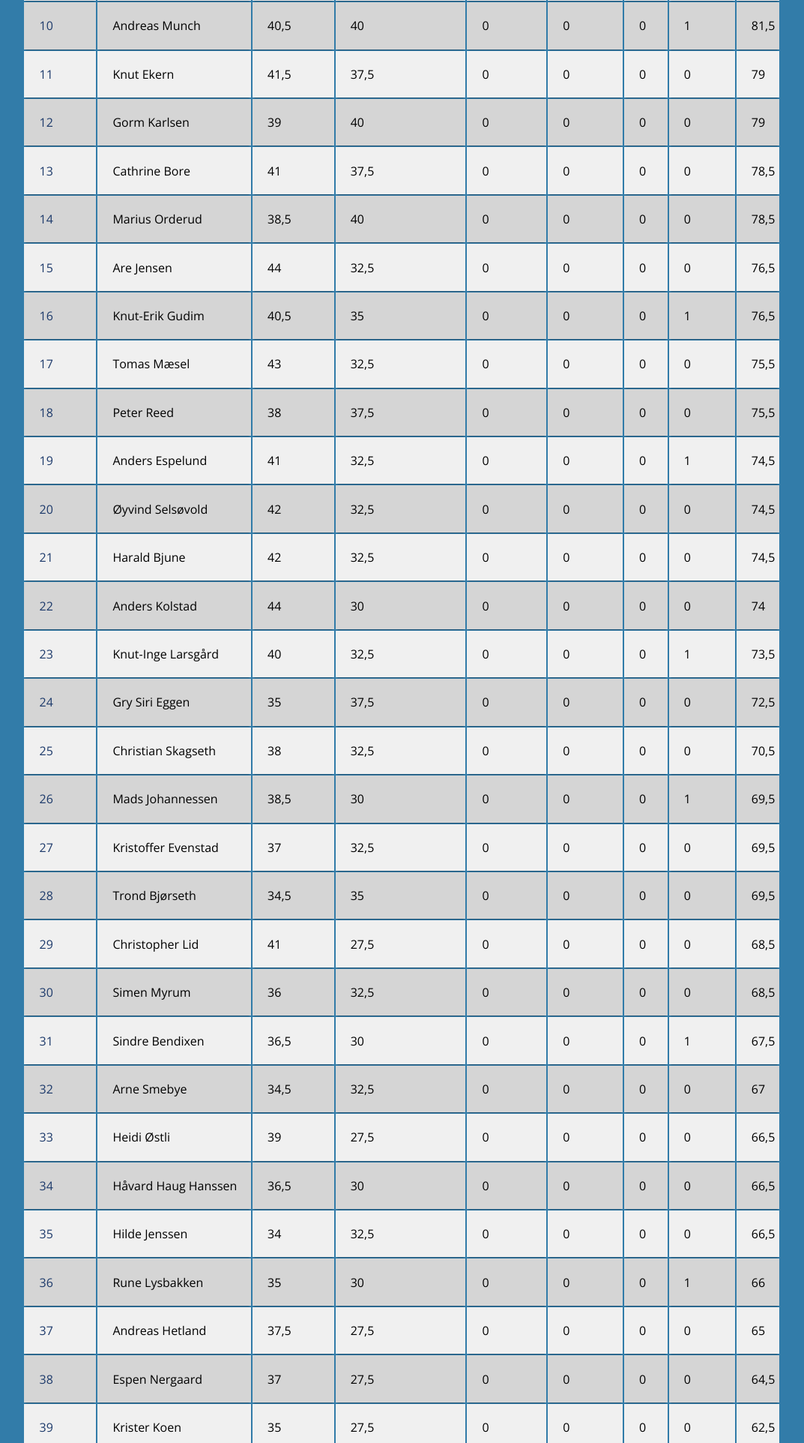
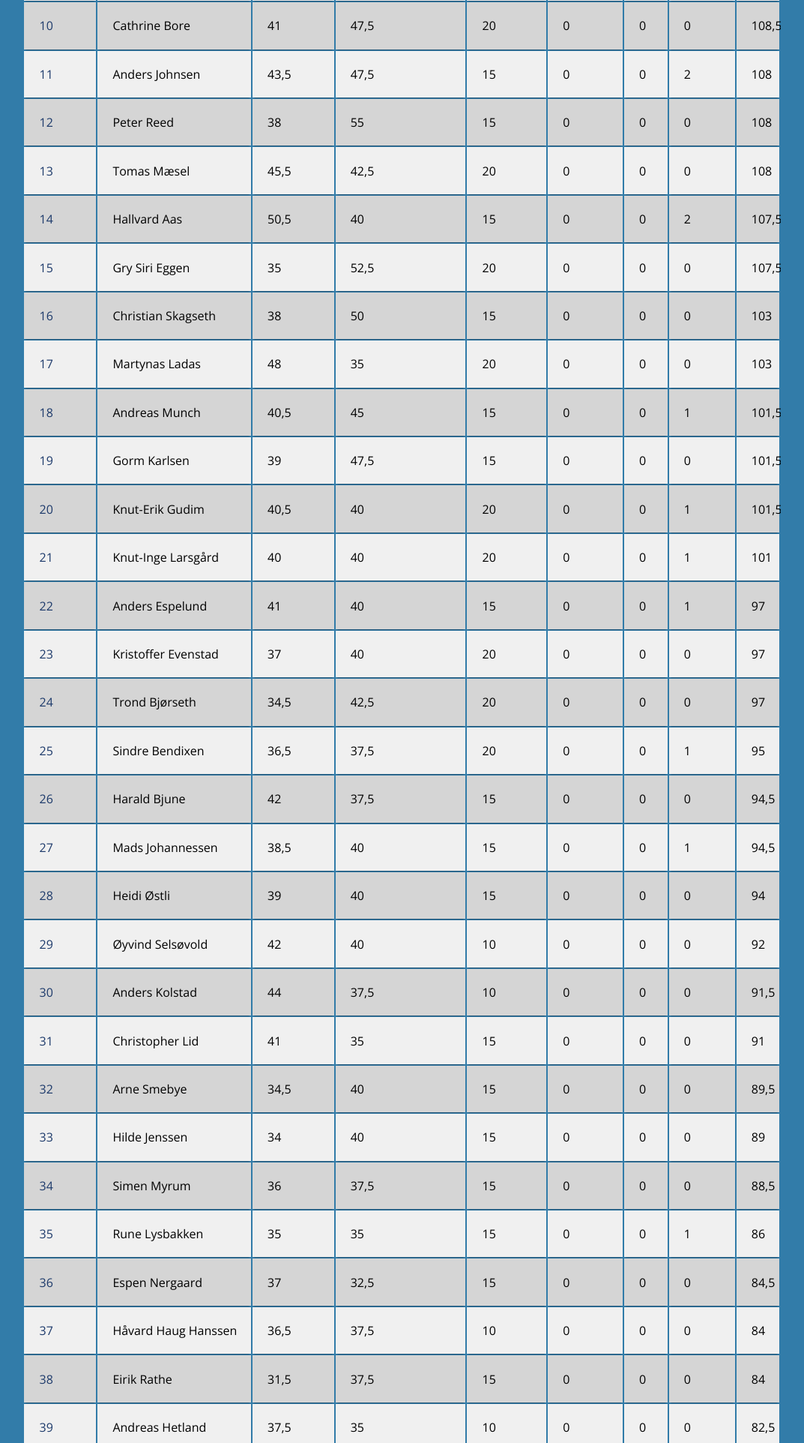
Before and after one commit to tietoem/tietoem.github.io, a plain HTML site: page index.html in a window 1280 px wide. Shown: the part 876-2800 px from the top of the page at 75% size, without its empty margins (104-1177 px from the left). Drawn offline with nearby package versions, Linux system fonts and the light colour scheme.

Commit message:
updates values

```diff
--- a/index.html
+++ b/index.html
@@ -16,47 +16,47 @@
 <table class="container">
 
 <thead><tr><th><h1>Rangering</h1></th><th><h1>Navn</h1></th><th><h1>Gruppespill</h1></th><th><h1>Åttende-delsfinale</h1></th><th><h1>Kvartfinale</h1></th><th><h1>Semifinale</h1></th><th><h1>Finale</h1></th><th><h1>Spørsmål</h1></th><th><h1>Totalt</h1></th></tr></thead><tbody>
- <tr><td>1</td><td>Inger Salomonsen</td><td>44</td><td>45</td><td>0</td><td>0</td><td>0</td><td>1</td><td>90</td></tr>
- <tr><td>2</td><td>Bjørn Tore Eriksen</td><td>54,5</td><td>35</td><td>0</td><td>0</td><td>0</td><td>0</td><td>89,5</td></tr>
- <tr><td>3</td><td>Bente Nordli</td><td>47</td><td>40</td><td>0</td><td>0</td><td>0</td><td>1</td><td>88</td></tr>
- <tr><td>4</td><td>Kasper Hansen</td><td>44,5</td><td>42,5</td><td>0</td><td>0</td><td>0</td><td>1</td><td>88</td></tr>
- <tr><td>5</td><td>Geir Hølland</td><td>54</td><td>30</td><td>0</td><td>0</td><td>0</td><td>1</td><td>85</td></tr>
- <tr><td>6</td><td>Hallvard Aas</td><td>50,5</td><td>32,5</td><td>0</td><td>0</td><td>0</td><td>2</td><td>85</td></tr>
- <tr><td>7</td><td>Daniel Bjørstad Karlsen</td><td>54</td><td>30</td><td>0</td><td>0</td><td>0</td><td>0</td><td>84</td></tr>
- <tr><td>8</td><td>Martynas Ladas</td><td>48</td><td>35</td><td>0</td><td>0</td><td>0</td><td>0</td><td>83</td></tr>
- <tr><td>9</td><td>Anders Johnsen</td><td>43,5</td><td>37,5</td><td>0</td><td>0</td><td>0</td><td>2</td><td>83</td></tr>
- <tr><td>10</td><td>Andreas Munch</td><td>40,5</td><td>40</td><td>0</td><td>0</td><td>0</td><td>1</td><td>81,5</td></tr>
- <tr><td>11</td><td>Knut Ekern</td><td>41,5</td><td>37,5</td><td>0</td><td>0</td><td>0</td><td>0</td><td>79</td></tr>
- <tr><td>12</td><td>Gorm Karlsen</td><td>39</td><td>40</td><td>0</td><td>0</td><td>0</td><td>0</td><td>79</td></tr>
- <tr><td>13</td><td>Cathrine Bore</td><td>41</td><td>37,5</td><td>0</td><td>0</td><td>0</td><td>0</td><td>78,5</td></tr>
- <tr><td>14</td><td>Marius Orderud</td><td>38,5</td><td>40</td><td>0</td><td>0</td><td>0</td><td>0</td><td>78,5</td></tr>
- <tr><td>15</td><td>Are Jensen</td><td>44</td><td>32,5</td><td>0</td><td>0</td><td>0</td><td>0</td><td>76,5</td></tr>
- <tr><td>16</td><td>Knut-Erik Gudim</td><td>40,5</td><td>35</td><td>0</td><td>0</td><td>0</td><td>1</td><td>76,5</td></tr>
- <tr><td>17</td><td>Tomas Mæsel</td><td>43</td><td>32,5</td><td>0</td><td>0</td><td>0</td><td>0</td><td>75,5</td></tr>
- <tr><td>18</td><td>Peter Reed</td><td>38</td><td>37,5</td><td>0</td><td>0</td><td>0</td><td>0</td><td>75,5</td></tr>
- <tr><td>19</td><td>Anders Espelund</td><td>41</td><td>32,5</td><td>0</td><td>0</td><td>0</td><td>1</td><td>74,5</td></tr>
- <tr><td>20</td><td>Øyvind Selsøvold</td><td>42</td><td>32,5</td><td>0</td><td>0</td><td>0</td><td>0</td><td>74,5</td></tr>
- <tr><td>21</td><td>Harald Bjune</td><td>42</td><td>32,5</td><td>0</td><td>0</td><td>0</td><td>0</td><td>74,5</td></tr>
- <tr><td>22</td><td>Anders Kolstad</td><td>44</td><td>30</td><td>0</td><td>0</td><td>0</td><td>0</td><td>74</td></tr>
- <tr><td>23</td><td>Knut-Inge Larsgård</td><td>40</td><td>32,5</td><td>0</td><td>0</td><td>0</td><td>1</td><td>73,5</td></tr>
- <tr><td>24</td><td>Gry Siri Eggen</td><td>35</td><td>37,5</td><td>0</td><td>0</td><td>0</td><td>0</td><td>72,5</td></tr>
- <tr><td>25</td><td>Christian Skagseth</td><td>38</td><td>32,5</td><td>0</td><td>0</td><td>0</td><td>0</td><td>70,5</td></tr>
- <tr><td>26</td><td>Mads Johannessen</td><td>38,5</td><td>30</td><td>0</td><td>0</td><td>0</td><td>1</td><td>69,5</td></tr>
- <tr><td>27</td><td>Kristoffer Evenstad</td><td>37</td><td>32,5</td><td>0</td><td>0</td><td>0</td><td>0</td><td>69,5</td></tr>
- <tr><td>28</td><td>Trond Bjørseth</td><td>34,5</td><td>35</td><td>0</td><td>0</td><td>0</td><td>0</td><td>69,5</td></tr>
- <tr><td>29</td><td>Christopher Lid</td><td>41</td><td>27,5</td><td>0</td><td>0</td><td>0</td><td>0</td><td>68,5</td></tr>
- <tr><td>30</td><td>Simen Myrum</td><td>36</td><td>32,5</td><td>0</td><td>0</td><td>0</td><td>0</td><td>68,5</td></tr>
- <tr><td>31</td><td>Sindre Bendixen</td><td>36,5</td><td>30</td><td>0</td><td>0</td><td>0</td><td>1</td><td>67,5</td></tr>
- <tr><td>32</td><td>Arne Smebye</td><td>34,5</td><td>32,5</td><td>0</td><td>0</td><td>0</td><td>0</td><td>67</td></tr>
- <tr><td>33</td><td>Heidi Østli</td><td>39</td><td>27,5</td><td>0</td><td>0</td><td>0</td><td>0</td><td>66,5</td></tr>
- <tr><td>34</td><td>Håvard Haug Hanssen</td><td>36,5</td><td>30</td><td>0</td><td>0</td><td>0</td><td>0</td><td>66,5</td></tr>
- <tr><td>35</td><td>Hilde Jenssen</td><td>34</td><td>32,5</td><td>0</td><td>0</td><td>0</td><td>0</td><td>66,5</td></tr>
- <tr><td>36</td><td>Rune Lysbakken</td><td>35</td><td>30</td><td>0</td><td>0</td><td>0</td><td>1</td><td>66</td></tr>
- <tr><td>37</td><td>Andreas Hetland</td><td>37,5</td><td>27,5</td><td>0</td><td>0</td><td>0</td><td>0</td><td>65</td></tr>
- <tr><td>38</td><td>Espen Nergaard</td><td>37</td><td>27,5</td><td>0</td><td>0</td><td>0</td><td>0</td><td>64,5</td></tr>
- <tr><td>39</td><td>Krister Koen</td><td>35</td><td>27,5</td><td>0</td><td>0</td><td>0</td><td>0</td><td>62,5</td></tr>
- <tr><td>40</td><td>Eirik Rathe</td><td>31,5</td><td>30</td><td>0</td><td>0</td><td>0</td><td>0</td><td>61,5</td></tr>
- <tr><td>41</td><td>Tone Fosser</td><td>25</td><td>20</td><td>0</td><td>0</td><td>0</td><td>1</td><td>46</td></tr>
+  <tr><td>1</td><td>Bente Nordli</td><td>47</td><td>57,5</td><td>25</td><td>0</td><td>0</td><td>1</td><td>130,5</td></tr>
+ <tr><td>2</td><td>Bjørn Tore Eriksen</td><td>54,5</td><td>52,5</td><td>15</td><td>0</td><td>0</td><td>0</td><td>122</td></tr>
+ <tr><td>3</td><td>Kasper Hansen</td><td>44,5</td><td>55</td><td>20</td><td>0</td><td>0</td><td>1</td><td>120,5</td></tr>
+ <tr><td>4</td><td>Inger Salomonsen</td><td>44</td><td>55</td><td>20</td><td>0</td><td>0</td><td>1</td><td>120</td></tr>
+ <tr><td>5</td><td>Knut Ekern</td><td>41,5</td><td>55</td><td>15</td><td>0</td><td>0</td><td>0</td><td>111,5</td></tr>
+ <tr><td>6</td><td>Daniel Bjørstad Karlsen</td><td>54</td><td>37,5</td><td>20</td><td>0</td><td>0</td><td>0</td><td>111,5</td></tr>
+ <tr><td>7</td><td>Geir Hølland</td><td>54</td><td>35</td><td>20</td><td>0</td><td>0</td><td>1</td><td>110</td></tr>
+ <tr><td>8</td><td>Are Jensen</td><td>44</td><td>50</td><td>15</td><td>0</td><td>0</td><td>0</td><td>109</td></tr>
+ <tr><td>9</td><td>Marius Orderud</td><td>38,5</td><td>55</td><td>15</td><td>0</td><td>0</td><td>0</td><td>108,5</td></tr>
+ <tr><td>10</td><td>Cathrine Bore</td><td>41</td><td>47,5</td><td>20</td><td>0</td><td>0</td><td>0</td><td>108,5</td></tr>
+ <tr><td>11</td><td>Anders Johnsen</td><td>43,5</td><td>47,5</td><td>15</td><td>0</td><td>0</td><td>2</td><td>108</td></tr>
+ <tr><td>12</td><td>Peter Reed</td><td>38</td><td>55</td><td>15</td><td>0</td><td>0</td><td>0</td><td>108</td></tr>
+ <tr><td>13</td><td>Tomas Mæsel</td><td>45,5</td><td>42,5</td><td>20</td><td>0</td><td>0</td><td>0</td><td>108</td></tr>
+ <tr><td>14</td><td>Hallvard Aas</td><td>50,5</td><td>40</td><td>15</td><td>0</td><td>0</td><td>2</td><td>107,5</td></tr>
+ <tr><td>15</td><td>Gry Siri Eggen</td><td>35</td><td>52,5</td><td>20</td><td>0</td><td>0</td><td>0</td><td>107,5</td></tr>
+ <tr><td>16</td><td>Christian Skagseth</td><td>38</td><td>50</td><td>15</td><td>0</td><td>0</td><td>0</td><td>103</td></tr>
+ <tr><td>17</td><td>Martynas Ladas</td><td>48</td><td>35</td><td>20</td><td>0</td><td>0</td><td>0</td><td>103</td></tr>
+ <tr><td>18</td><td>Andreas Munch</td><td>40,5</td><td>45</td><td>15</td><td>0</td><td>0</td><td>1</td><td>101,5</td></tr>
+ <tr><td>19</td><td>Gorm Karlsen</td><td>39</td><td>47,5</td><td>15</td><td>0</td><td>0</td><td>0</td><td>101,5</td></tr>
+ <tr><td>20</td><td>Knut-Erik Gudim</td><td>40,5</td><td>40</td><td>20</td><td>0</td><td>0</td><td>1</td><td>101,5</td></tr>
+ <tr><td>21</td><td>Knut-Inge Larsgård</td><td>40</td><td>40</td><td>20</td><td>0</td><td>0</td><td>1</td><td>101</td></tr>
+ <tr><td>22</td><td>Anders Espelund</td><td>41</td><td>40</td><td>15</td><td>0</td><td>0</td><td>1</td><td>97</td></tr>
+ <tr><td>23</td><td>Kristoffer Evenstad</td><td>37</td><td>40</td><td>20</td><td>0</td><td>0</td><td>0</td><td>97</td></tr>
+ <tr><td>24</td><td>Trond Bjørseth</td><td>34,5</td><td>42,5</td><td>20</td><td>0</td><td>0</td><td>0</td><td>97</td></tr>
+ <tr><td>25</td><td>Sindre Bendixen</td><td>36,5</td><td>37,5</td><td>20</td><td>0</td><td>0</td><td>1</td><td>95</td></tr>
+ <tr><td>26</td><td>Harald Bjune</td><td>42</td><td>37,5</td><td>15</td><td>0</td><td>0</td><td>0</td><td>94,5</td></tr>
+ <tr><td>27</td><td>Mads Johannessen</td><td>38,5</td><td>40</td><td>15</td><td>0</td><td>0</td><td>1</td><td>94,5</td></tr>
+ <tr><td>28</td><td>Heidi Østli</td><td>39</td><td>40</td><td>15</td><td>0</td><td>0</td><td>0</td><td>94</td></tr>
+ <tr><td>29</td><td>Øyvind Selsøvold</td><td>42</td><td>40</td><td>10</td><td>0</td><td>0</td><td>0</td><td>92</td></tr>
+ <tr><td>30</td><td>Anders Kolstad</td><td>44</td><td>37,5</td><td>10</td><td>0</td><td>0</td><td>0</td><td>91,5</td></tr>
+ <tr><td>31</td><td>Christopher Lid</td><td>41</td><td>35</td><td>15</td><td>0</td><td>0</td><td>0</td><td>91</td></tr>
+ <tr><td>32</td><td>Arne Smebye</td><td>34,5</td><td>40</td><td>15</td><td>0</td><td>0</td><td>0</td><td>89,5</td></tr>
+ <tr><td>33</td><td>Hilde Jenssen</td><td>34</td><td>40</td><td>15</td><td>0</td><td>0</td><td>0</td><td>89</td></tr>
+ <tr><td>34</td><td>Simen Myrum</td><td>36</td><td>37,5</td><td>15</td><td>0</td><td>0</td><td>0</td><td>88,5</td></tr>
+ <tr><td>35</td><td>Rune Lysbakken</td><td>35</td><td>35</td><td>15</td><td>0</td><td>0</td><td>1</td><td>86</td></tr>
+ <tr><td>36</td><td>Espen Nergaard</td><td>37</td><td>32,5</td><td>15</td><td>0</td><td>0</td><td>0</td><td>84,5</td></tr>
+ <tr><td>37</td><td>Håvard Haug Hanssen</td><td>36,5</td><td>37,5</td><td>10</td><td>0</td><td>0</td><td>0</td><td>84</td></tr>
+ <tr><td>38</td><td>Eirik Rathe</td><td>31,5</td><td>37,5</td><td>15</td><td>0</td><td>0</td><td>0</td><td>84</td></tr>
+ <tr><td>39</td><td>Andreas Hetland</td><td>37,5</td><td>35</td><td>10</td><td>0</td><td>0</td><td>0</td><td>82,5</td></tr>
+ <tr><td>40</td><td>Krister Koen</td><td>35</td><td>32,5</td><td>10</td><td>0</td><td>0</td><td>0</td><td>77,5</td></tr>
+ <tr><td>41</td><td>Tone Fosser</td><td>25</td><td>27,5</td><td>15</td><td>0</td><td>0</td><td>1</td><td>68,5</td></tr>
 </tbody></table>
 </table>
 
```
